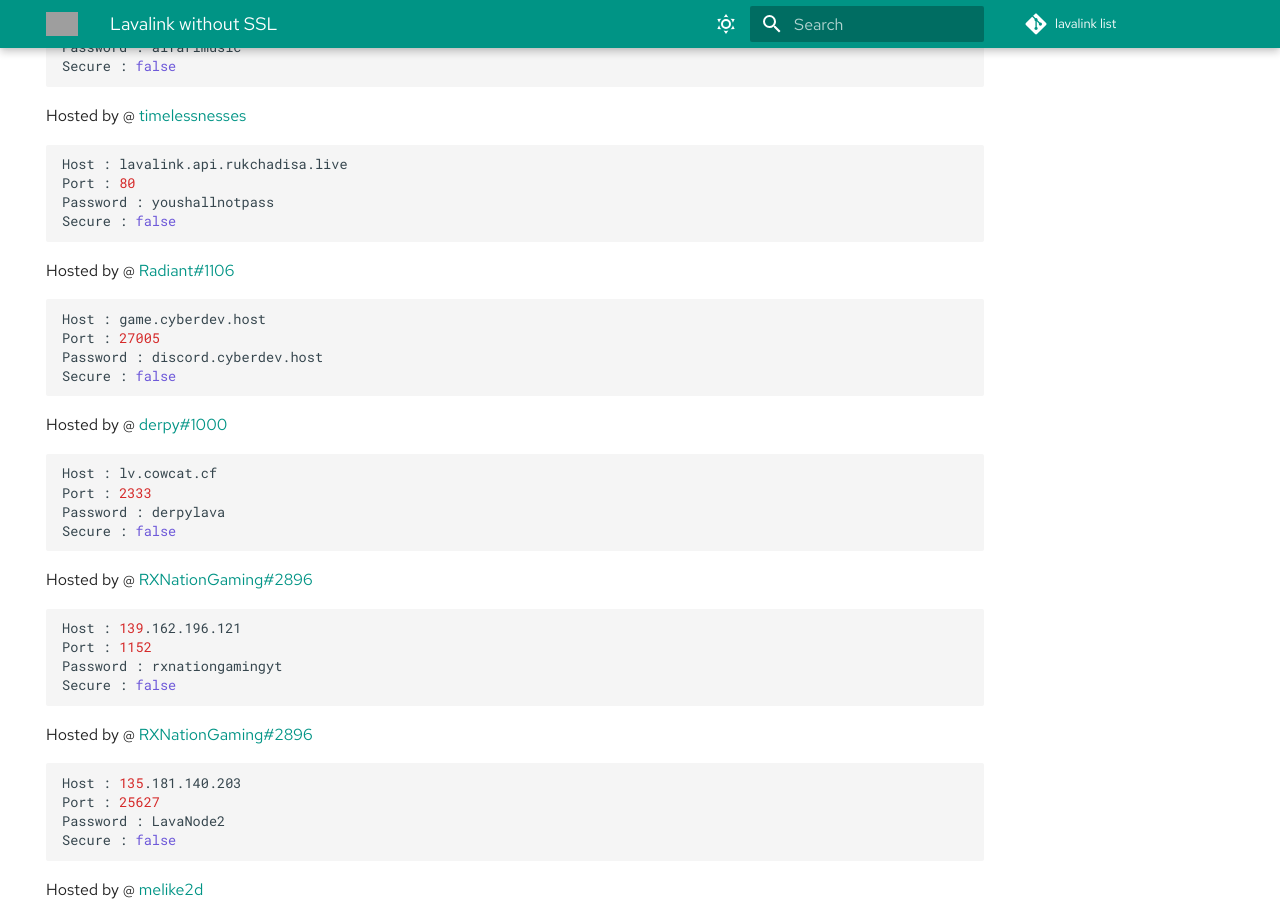
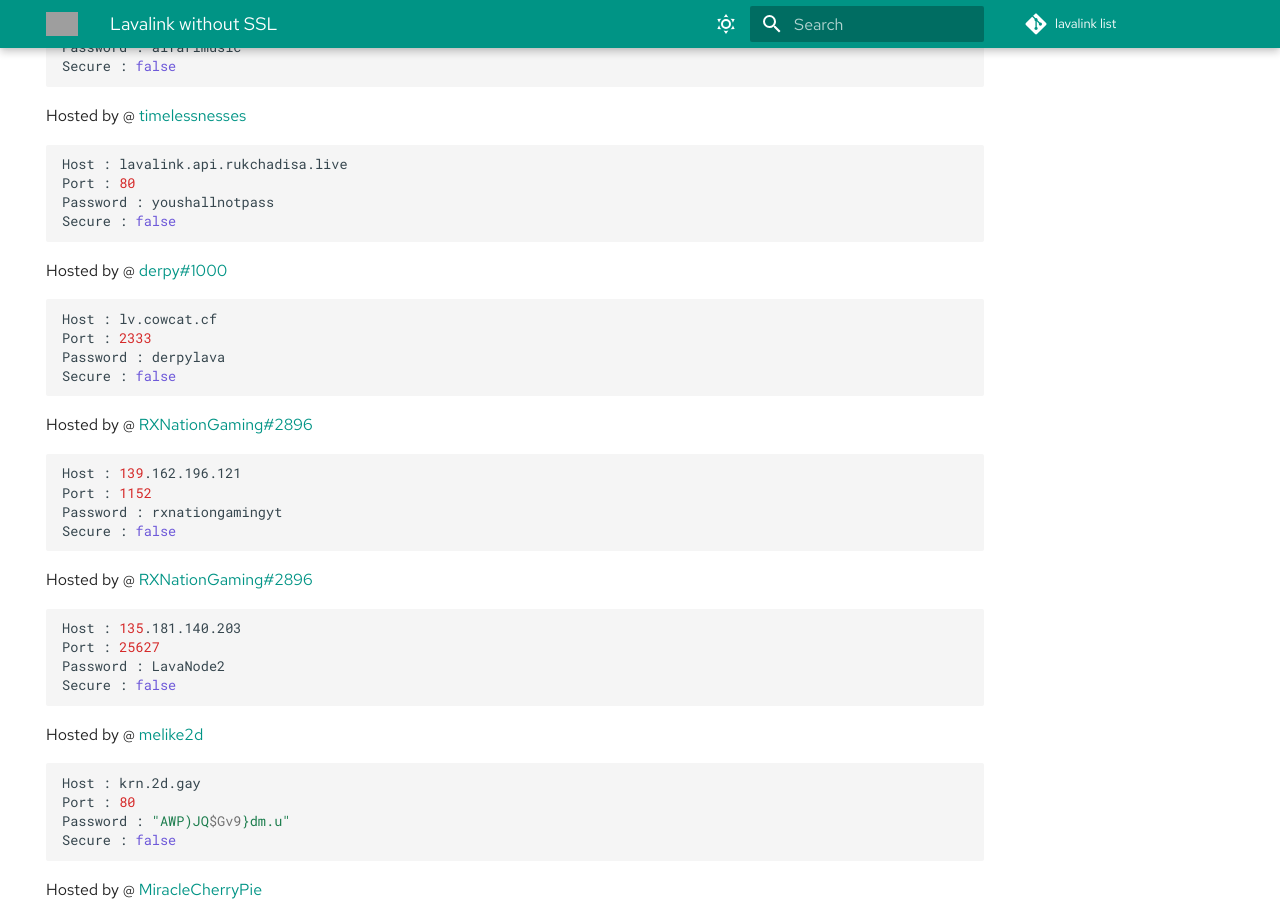
Before and after one commit to DarrenOfficial/lavalink-list, an MkDocs documentation site: the page built from docs/NoSSL/lavalink-without-ssl.md, in a window 1280 px wide and 900 px high, scrolled down 2136 px. Built offline with MkDocs 1.6.1 and Material for MkDocs 9.7.7, drawn with Linux system fonts in a browser that asks for light colours; comment, search, counter and statistics services are not loaded; grey boxes are pictures that could not be loaded.

Commit message:
removed game.cyberdev.host cos down

````diff
--- a/docs/NoSSL/lavalink-without-ssl.md
+++ b/docs/NoSSL/lavalink-without-ssl.md
@@ -114,14 +114,6 @@ Password : youshallnotpass
 Secure : false
 ```
 
-Hosted by @ [Radiant#1106](https://discord.cyberdev.host)
-```bash
-Host : game.cyberdev.host
-Port : 27005
-Password : discord.cyberdev.host
-Secure : false
-```
-
 Hosted by @ [derpy#1000](https://discord.gg/YHS6nYEPB4)
 ```bash
 Host : lv.cowcat.cf
````
